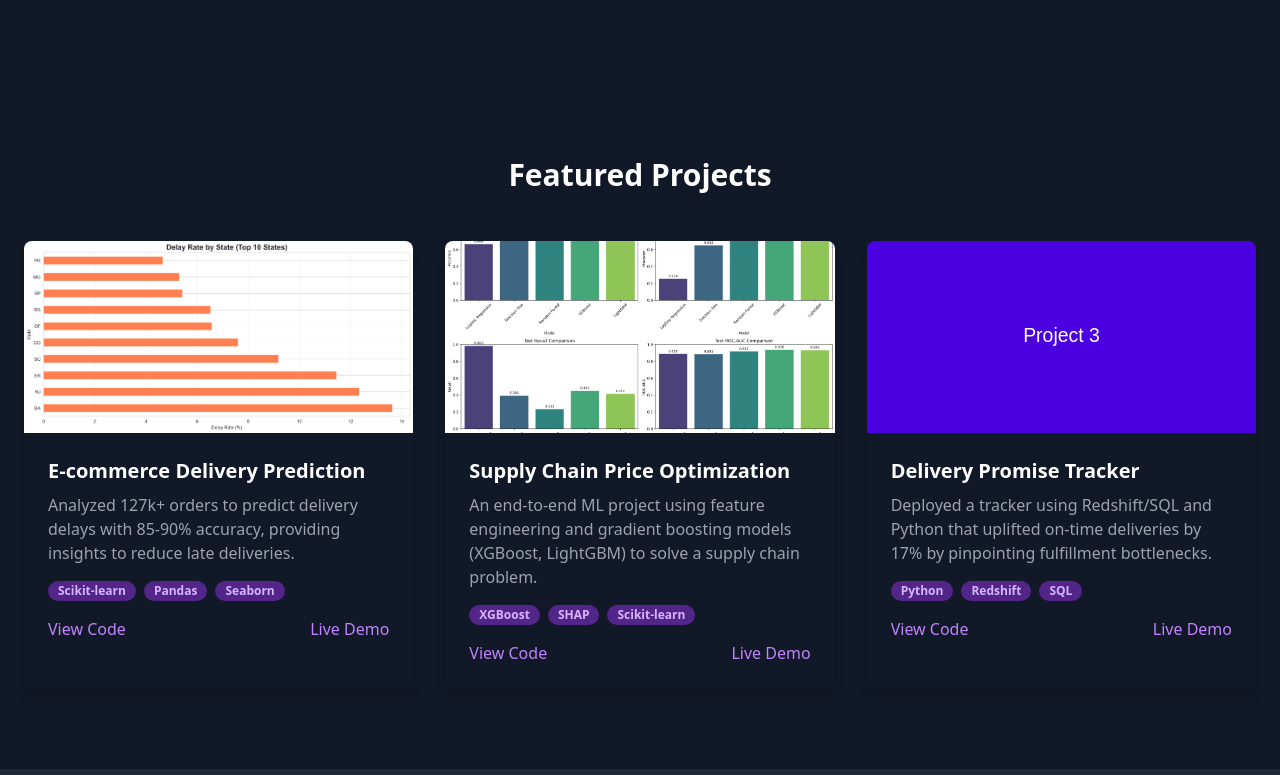
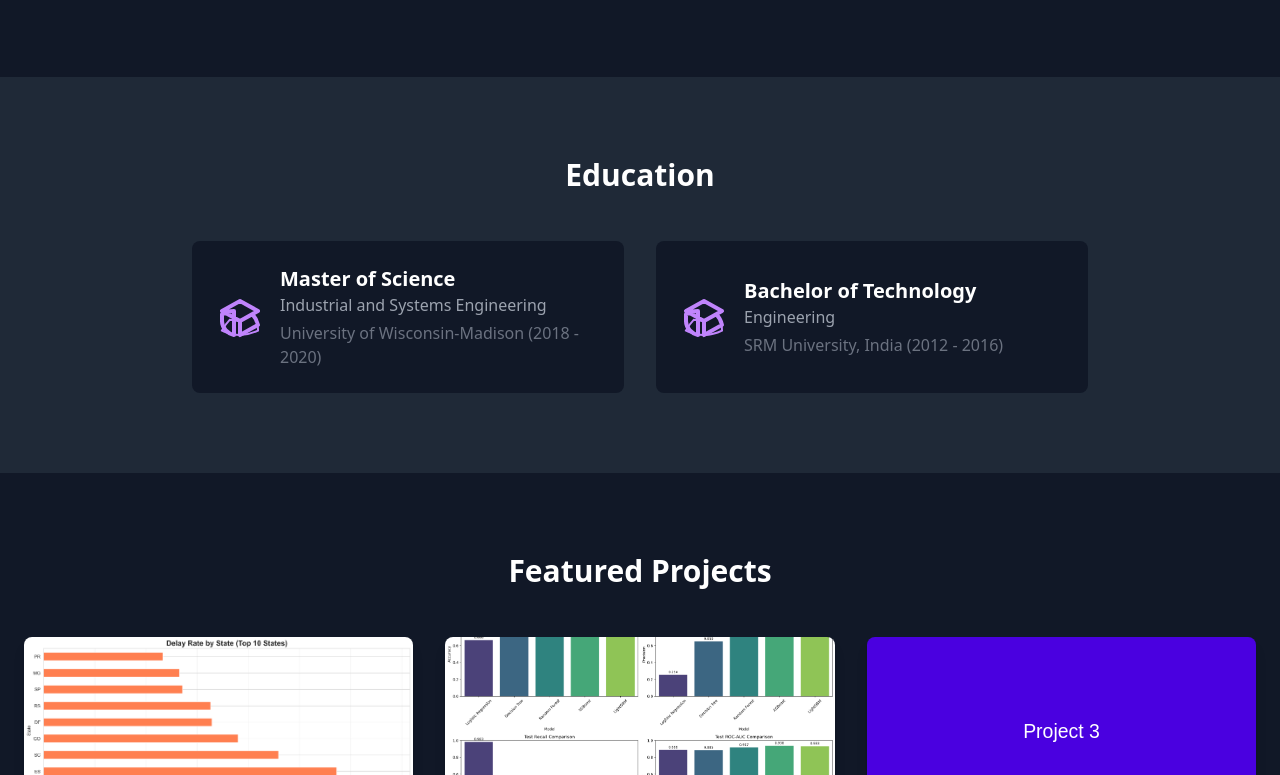
Before and after one commit to dizzyvizzy30/dizzyvizzy30.github.io, a plain HTML site: page index.html in a window 1280 px wide. Shown: the part 2025-2800 px from the top of the page. Drawn offline with nearby package versions, Linux system fonts and the light colour scheme.

Commit message:
feat: Add Education section to portfolio

```diff
--- a/index.html
+++ b/index.html
@@ -16,6 +16,7 @@
             <div class="hidden md:flex space-x-6 items-center">
                 <a href="#about" class="hover:text-purple-400">About Me</a>
                 <a href="#experience" class="hover:text-purple-400">Experience</a>
+                <a href="#education" class="hover:text-purple-400">Education</a>
                 <a href="#projects" class="hover:text-purple-400">Projects</a>
                 <a href="#passions" class="hover:text-purple-400">Passions</a>
                 <a href="#contact" class="bg-purple-600 hover:bg-purple-700 text-white font-bold py-2 px-4 rounded-full transition duration-300">Contact</a>
@@ -29,6 +30,7 @@
         <div id="mobile-menu" class="hidden md:hidden">
             <a href="#about" class="block py-2 px-4 text-sm hover:bg-gray-700">About Me</a>
             <a href="#experience" class="block py-2 px-4 text-sm hover:bg-gray-700">Experience</a>
+            <a href="#education" class="block py-2 px-4 text-sm hover:bg-gray-700">Education</a>
             <a href="#projects" class="block py-2 px-4 text-sm hover:bg-gray-700">Projects</a>
             <a href="#passions" class="block py-2 px-4 text-sm hover:bg-gray-700">Passions</a>
             <a href="#contact" class="block py-2 px-4 text-sm hover:bg-gray-700">Contact</a>
@@ -309,6 +311,37 @@
             </div>
         </section>
 
+        <!-- Education Section -->
+        <section id="education" class="py-20 bg-gray-800">
+            <div class="container mx-auto px-6">
+                <h2 class="text-3xl font-bold text-center mb-12">Education</h2>
+                <div class="grid grid-cols-1 md:grid-cols-2 gap-8 max-w-4xl mx-auto">
+                    <!-- Master's Degree -->
+                    <div class="bg-gray-900 p-6 rounded-lg flex items-center space-x-4">
+                        <div class="flex-shrink-0">
+                            <svg class="w-12 h-12 text-purple-400" xmlns="http://www.w3.org/2000/svg" fill="none" viewBox="0 0 24 24" stroke="currentColor"><path d="M12 14l9-5-9-5-9 5 9 5z"/><path d="M12 14l6.16-3.422A12.083 12.083 0 0121 18.782a22.016 22.016 0 01-9 2.218c-2.834 0-5.523-.603-7.952-1.745A12.083 12.083 0 013 18.782a22.016 22.016 0 013.839-5.362L12 14z"/><path stroke-linecap="round" stroke-linejoin="round" stroke-width="2" d="M12 14l9-5-9-5-9 5 9 5zm0 0l6.16-3.422a12.083 12.083 0 012.839 5.362L12 21.05V14zM3 10.582A12.083 12.083 0 019 9.05v12.002c-3.167-.78-6-3.58-6-6.92V10.582z"/></svg>
+                        </div>
+                        <div>
+                            <h3 class="text-xl font-bold">Master of Science</h3>
+                            <p class="text-gray-400">Industrial and Systems Engineering</p>
+                            <p class="text-gray-500 mt-1">University of Wisconsin-Madison (2018 - 2020)</p>
+                        </div>
+                    </div>
+                    <!-- Bachelor's Degree -->
+                    <div class="bg-gray-900 p-6 rounded-lg flex items-center space-x-4">
+                        <div class="flex-shrink-0">
+                            <svg class="w-12 h-12 text-purple-400" xmlns="http://www.w3.org/2000/svg" fill="none" viewBox="0 0 24 24" stroke="currentColor"><path d="M12 14l9-5-9-5-9 5 9 5z"/><path d="M12 14l6.16-3.422A12.083 12.083 0 0121 18.782a22.016 22.016 0 01-9 2.218c-2.834 0-5.523-.603-7.952-1.745A12.083 12.083 0 013 18.782a22.016 22.016 0 013.839-5.362L12 14z"/><path stroke-linecap="round" stroke-linejoin="round" stroke-width="2" d="M12 14l9-5-9-5-9 5 9 5zm0 0l6.16-3.422a12.083 12.083 0 012.839 5.362L12 21.05V14zM3 10.582A12.083 12.083 0 019 9.05v12.002c-3.167-.78-6-3.58-6-6.92V10.582z"/></svg>
+                        </div>
+                        <div>
+                            <h3 class="text-xl font-bold">Bachelor of Technology</h3>
+                            <p class="text-gray-400">Engineering</p>
+                            <p class="text-gray-500 mt-1">SRM University, India (2012 - 2016)</p>
+                        </div>
+                    </div>
+                </div>
+            </div>
+        </section>
+
         <!-- Featured Projects Section -->
         <section id="projects" class="py-20">
             <div class="container mx-auto px-6">
```
